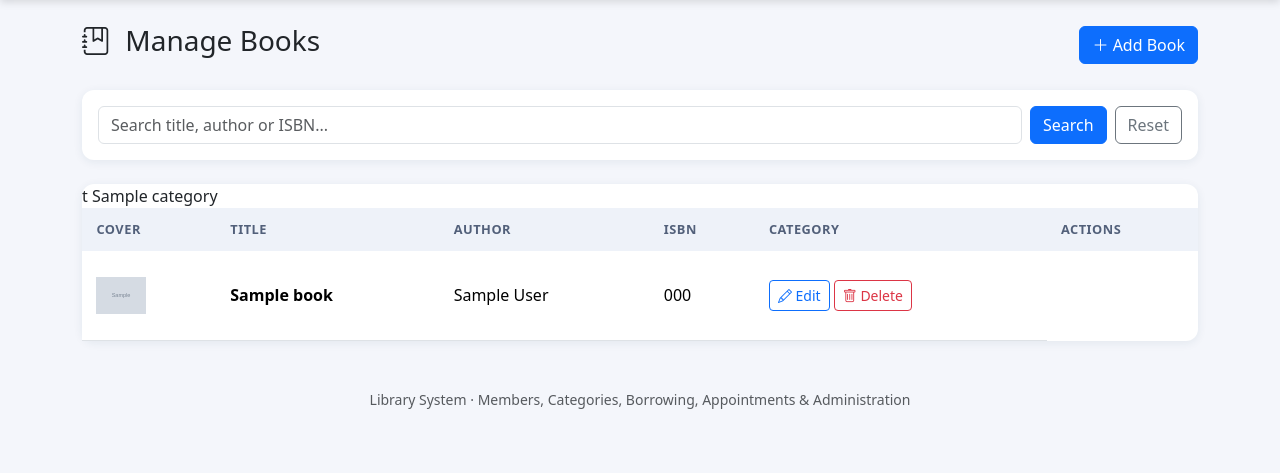
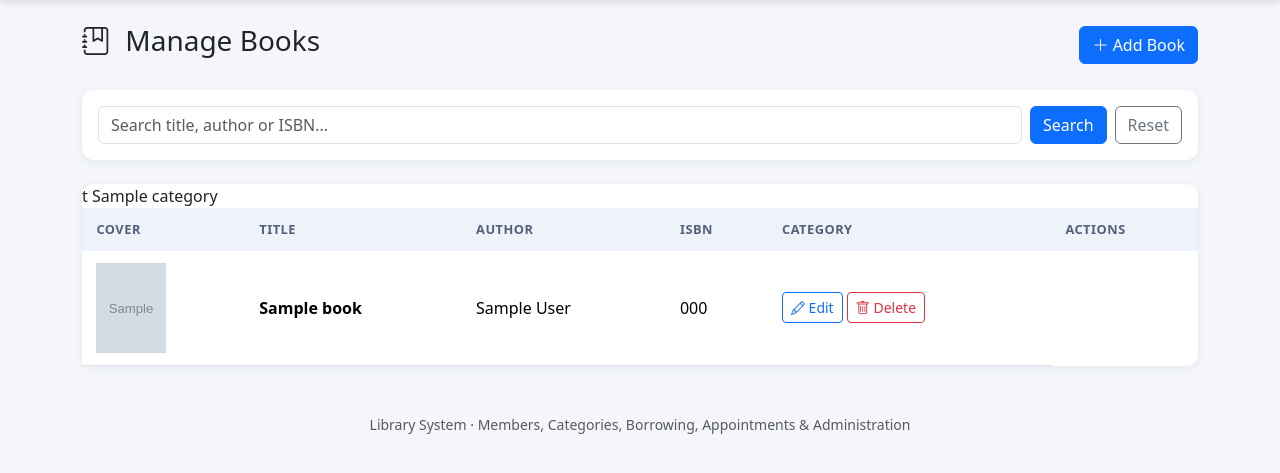
Before and after one commit to eason070630/library-system, a Django app: template templates/categories/manage_books.html in a window 1280 px wide. Shown: the part 56-529 px from the top of the page. Run offline with Django 5.2, Linux system fonts and the light colour scheme; the template is opened without the code that fills it: most values are stand-ins (such as "Sample title", 1, 10 or a date in 2020); grey boxes marked "Sample" are stand-in pictures.

Commit message:
Fix book vover image display

```diff
--- a/templates/categories/manage_books.html
+++ b/templates/categories/manage_books.html
@@ -58,14 +58,14 @@
                     <td>
                         {% if book.cover_image %}
                             <img src="{{ book.cover_image.url }}"
-                                 alt="{{ book.title }}"
-                                 style="height:65px;max-width:50px;object-fit:contain;">
+                                alt="{{ book.title }}"
+                                style="width: 70px; height: 90px; object-fit: cover;">
                         {% elif book.cover %}
                             <img src="{{ book.cover.url }}"
-                                 alt="{{ book.title }}"
-                                 style="height:65px;max-width:50px;object-fit:contain;">
+                                alt="{{ book.title }}"
+                                style="width: 70px; height: 90px; object-fit: cover;">
                         {% else %}
-                            <i class="bi bi-book text-muted fs-3"></i>
+                            <span>No Cover</span>
                         {% endif %}
                     </td>
 
```
Also changed, not shown: media/book_covers/image1.webp (added).
